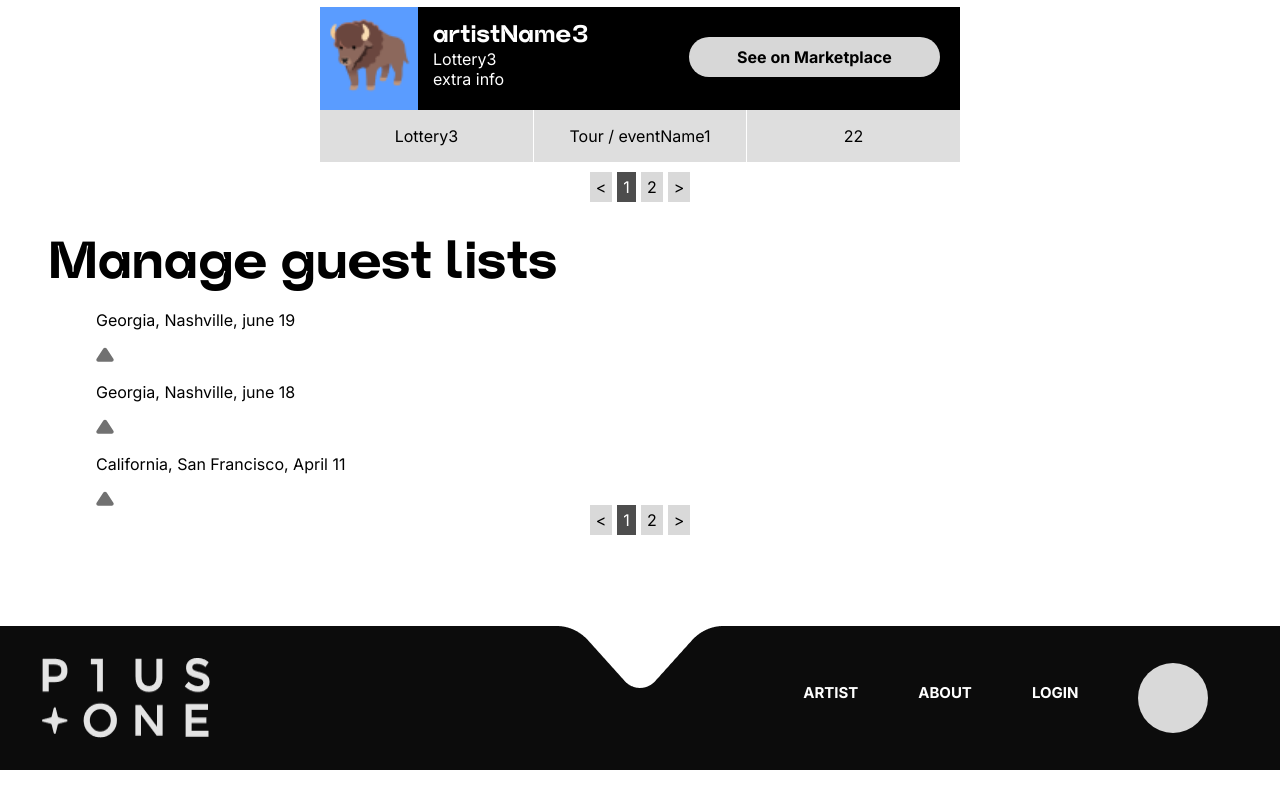
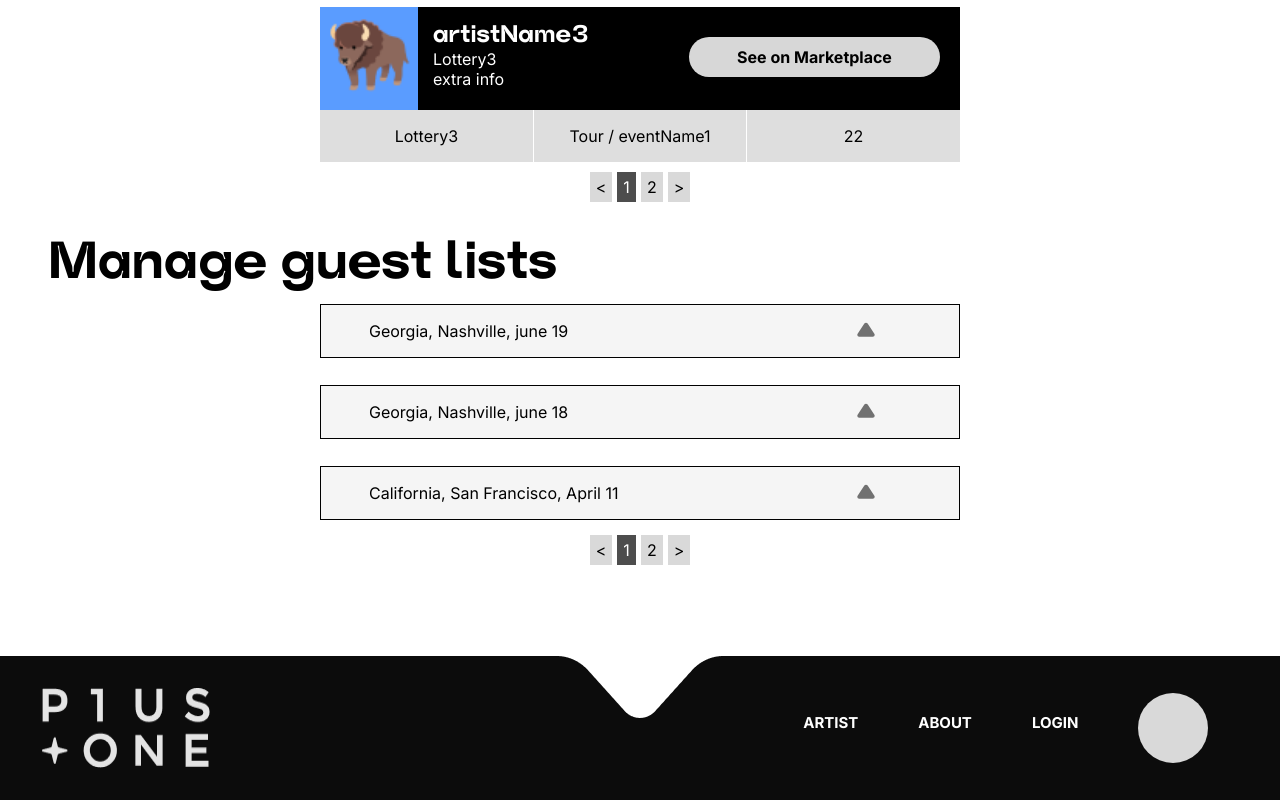
Before and after one commit to alfgago/web-nft-generator-minter, a Next.js app: page /admin/tour-manager in a window 1280 px wide. Shown: the part 1508-2308 px from the top of the page. Before the commit the page ends 2278 px from the top, so only its background shows below. Built offline with nearby package versions, Linux system fonts and the light colour scheme.

Commit message:
refactoring the guest list component

```diff
--- a/src/components/Tours/GuestsList/GuestsDropMenu/DropItem/DropGuestList/GuestMenu/GuestItem/GuestItemStyles.jsx
+++ b/src/components/Tours/GuestsList/DropItem/DropGuestList/GuestMenu/GuestItem/GuestItemStyles.jsx
@@ -4,9 +4,10 @@ import styled from "styled-components"
 export const GuestItemStyles = styled.div`
   display: flex;
   padding-bottom: ${10 / 16}rem;
+  width: 100%;
 
   .container {
-    width: 70%;
+    width: 75%;
   }
 
   .container div {
--- /dev/null
+++ b/src/components/Tours/GuestsList/DropItem/DropItemStyles.jsx
@@ -0,0 +1,34 @@
+import { COLORS } from "@/styles/variables"
+import styled from "styled-components"
+export const DropItemStyles = styled.div`
+  width: 100%;
+  max-width: 40rem;
+
+  .drop-container {
+    border: ${1 / 16}rem solid ${COLORS.black};
+    background-color: #f5f5f5;
+    display: flex;
+    align-items: center;
+    justify-content: space-between;
+    max-width: 40rem;
+    flex-wrap: wrap;
+
+    .unc-content {
+      width: 90%;
+
+      button {
+        display: flex;
+        align-items: flex-end;
+        justify-content: flex-end;
+      }
+    }
+
+    .unc-content + div {
+      width: 10%;
+    }
+  }
+
+  .bg-opned {
+    background-color: ${COLORS.white};
+  }
+`
--- a/src/components/Tours/GuestsList/GuestsDropMenu/DropItem/index.tsx
+++ b/src/components/Tours/GuestsList/DropItem/index.tsx
@@ -4,15 +4,13 @@ import { generateKey } from "crypto"
 import { ReactSVG } from "react-svg"
 
 import DropGuestList from "./DropGuestList"
+import { DropItemStyles } from "./DropItemStyles"
 const DropItem = ({ data }: any) => {
   const [collapsed, setCollapsed] = useState(false)
   const location = data.state + ", " + data.city
   return (
-    <>
-      <div
-        className={`content drop-container ${collapsed ? "bg-opned" : ""}`}
-        key={data.id}
-      >
+    <DropItemStyles>
+      <div className={`content drop-container ${collapsed ? "bg-opned" : ""}`}>
         <div className="unc-content">
           <p>
             {location}, {data.date}
@@ -33,7 +31,7 @@ const DropItem = ({ data }: any) => {
         </div>
         {collapsed && <DropGuestList key={generateKey} data={data} />}
       </div>
-    </>
+    </DropItemStyles>
   )
 }
 
--- a/src/components/Tours/GuestsList/GuestsDropMenu/index.tsx
+++ b/src/components/Tours/GuestsList/GuestsDropMenu/index.tsx
@@ -1,4 +1,5 @@
-import DropItem from "./DropItem"
+import DropItem from "../DropItem"
+
 import { GuestsDropMenuStyles } from "./GuestsDropMenuStyles"
 const GuestsDropMenu = ({ currentItems }: any) => {
   return (
--- a/src/components/Tours/GuestsList/GuestsListStyles.jsx
+++ b/src/components/Tours/GuestsList/GuestsListStyles.jsx
@@ -12,4 +12,13 @@ export const GuestsListStyles = styled.section`
   div img {
     width: 100%;
   }
+
+  .drops-container {
+    display: flex;
+    flex-direction: column;
+    padding: ${10 / 16}rem ${0 / 16}rem ${20 / 16}rem ${0 / 16}rem;
+    gap: ${27 / 16}rem;
+
+    align-items: center;
+  }
 `
--- a/src/components/Tours/GuestsList/index.tsx
+++ b/src/components/Tours/GuestsList/index.tsx
@@ -3,8 +3,8 @@ import React from "react"
 import ItemPagination from "@/components/Common/ItemPagination"
 import { GuestsListStyles } from "@/components/Tours/GuestsList/GuestsListStyles"
 
-import DropItem from "./GuestsDropMenu/DropItem"
-import GuestsDropMenu from "./GuestsDropMenu"
+import { GuestsDropMenuStyles } from "./GuestsDropMenu/GuestsDropMenuStyles"
+import DropItem from "./DropItem"
 
 const items = [
   {
@@ -89,11 +89,11 @@ const GuestsList = () => {
           render={(items: any) => {
             console.log(items)
             return (
-              <>
+              <div className="drops-container">
                 {items.map((data: any) => {
                   return <DropItem key={data.id} data={data} />
                 })}
-              </>
+              </div>
             )
           }}
         />
```
Also changed, not shown: src/components/Tours/GuestsList/DropItem/DropGuestList/DropGuestListStyles.tsx (renamed from src/components/Tours/GuestsList/GuestsDropMenu/DropItem/DropGuestList/DropGuestListStyles.tsx), src/components/Tours/GuestsList/DropItem/DropGuestList/GuestMenu/GuestItem/index.tsx (renamed from src/components/Tours/GuestsList/GuestsDropMenu/DropItem/DropGuestList/GuestMenu/GuestItem/index.tsx), src/components/Tours/GuestsList/DropItem/DropGuestList/GuestMenu/GuestMenuStyles.jsx (renamed from src/components/Tours/GuestsList/GuestsDropMenu/DropItem/DropGuestList/GuestMenu/GuestMenuStyles.jsx), src/components/Tours/GuestsList/DropItem/DropGuestList/GuestMenu/index.tsx (renamed from src/components/Tours/GuestsList/GuestsDropMenu/DropItem/DropGuestList/GuestMenu/index.tsx), src/components/Tours/GuestsList/DropItem/DropGuestList/index.tsx (renamed from src/components/Tours/GuestsList/GuestsDropMenu/DropItem/DropGuestList/index.tsx).
